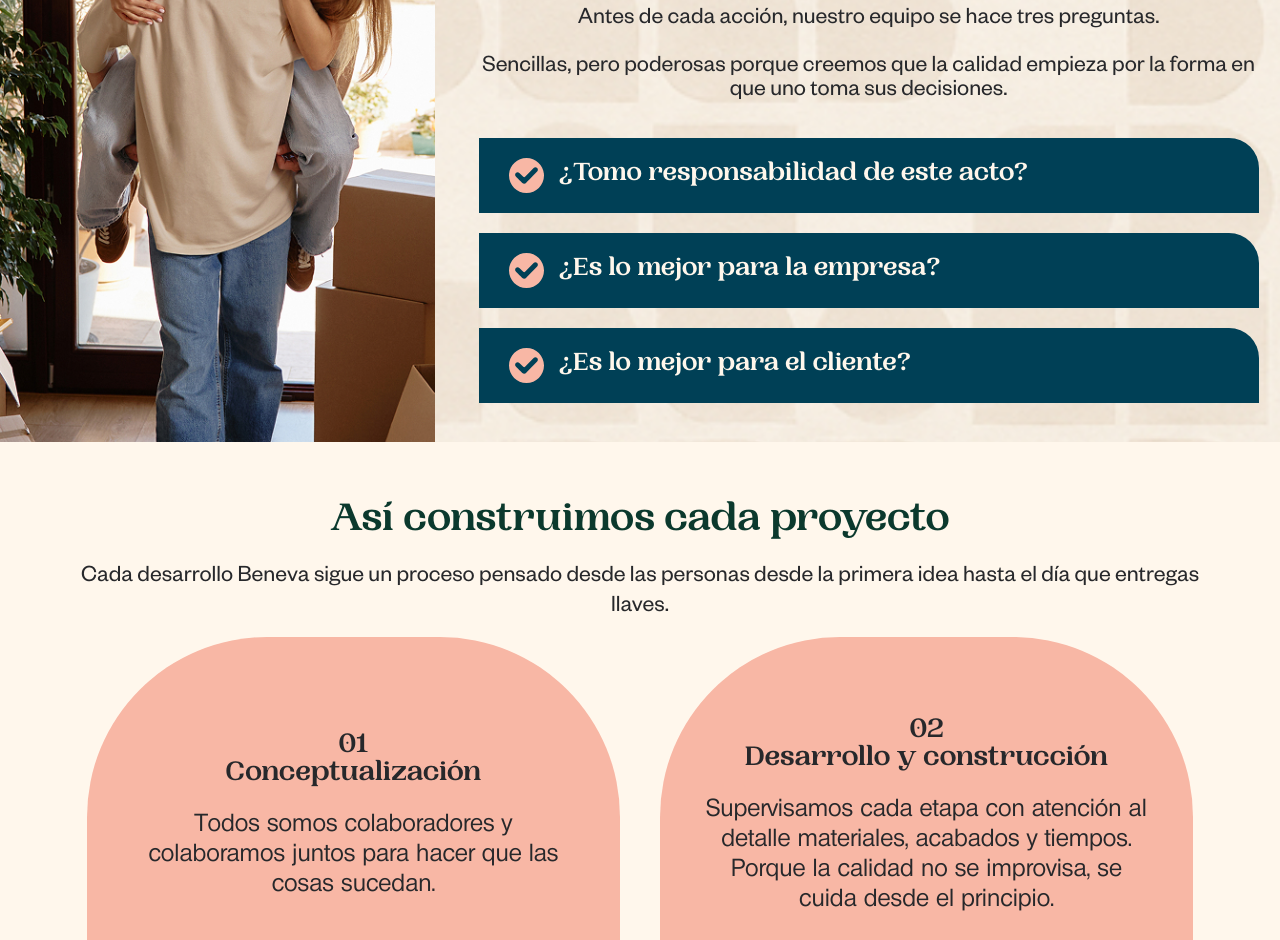
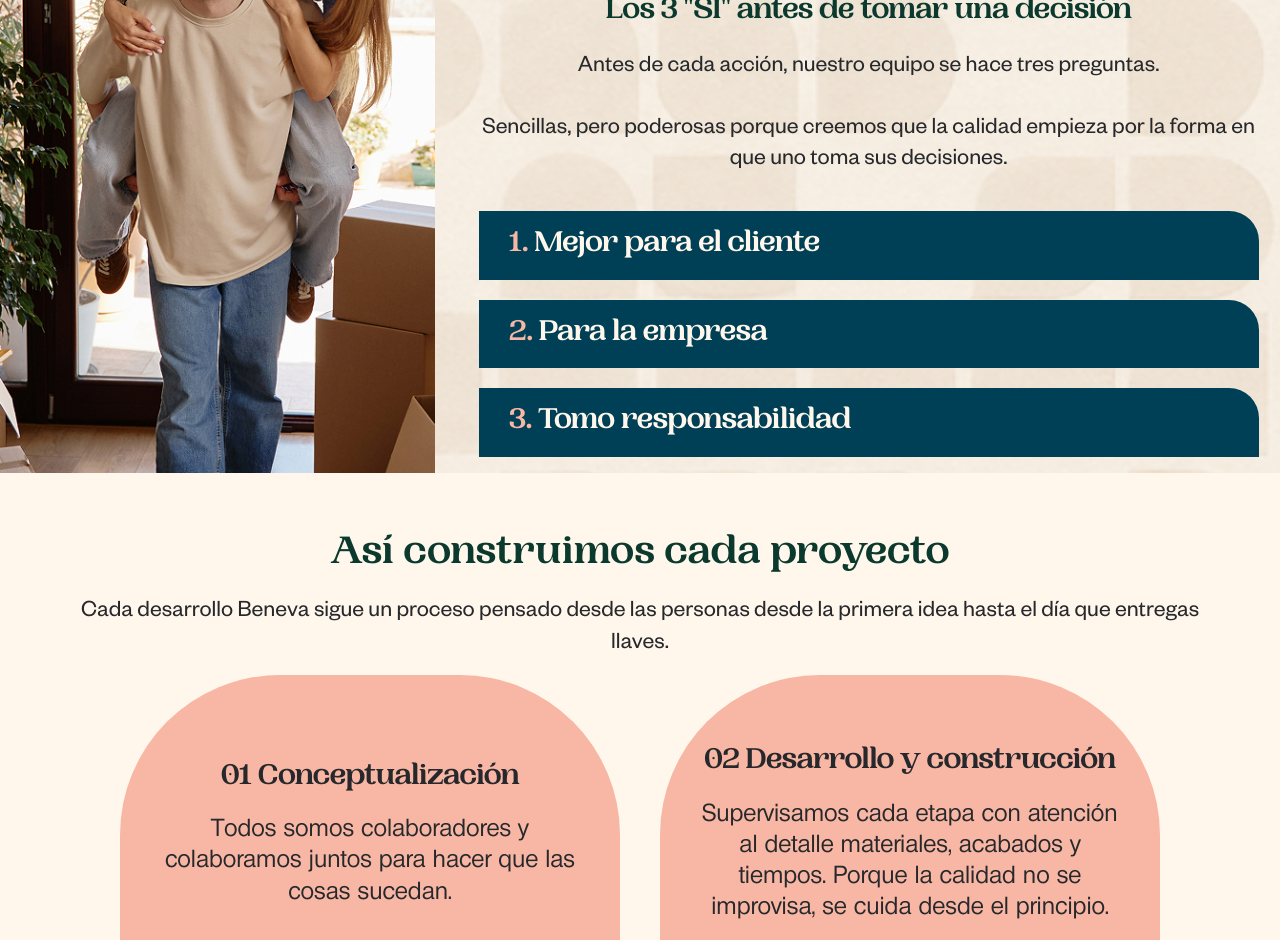
Before and after one commit to xperiencegroup/beneva-landing, a React (Vite) app: page / in a window 1280 px wide. Shown: the part 1860-2800 px from the top of the page. Built offline with nearby package versions, Linux system fonts and the light colour scheme; a web font is replaced by a local one.

Commit message:
Cambios en textos, tamaños, frases, tamaños de cuadros y eliminación de numeración

```diff
--- a/src/index.css
+++ b/src/index.css
@@ -51,14 +51,26 @@ body {
 }
 
 /* Medidas de textos */
+.title-xl {
+  @apply text-[35px] md:text-[45px] lg:text-[60px] leading-[110%];
+}
 .title {
-  @apply text-[26px] lg:text-[40px];
+  @apply text-[25px] md:text-[35px] lg:text-[40px] leading-[110%];
 }
 .subtitle {
-  @apply text-[20px] md:text-[28px];
+  @apply text-[20px] md:text-[25px] lg:text-[30px] leading-[95%] tracking-tight;
 }
 .paragraph {
-  @apply text-[18px] md:text-[24px];
+  @apply text-[20px] md:text-[22px] lg:text-[24px] leading-[130%];
+}
+.boton {
+  @apply text-[13px] md:text-[12px] lg:text-[17px];
+}
+.boton-label {
+  @apply text-[13px] md:text-[14px] lg:text-[16px];
+}
+.input {
+  @apply text-[13px] md:text-[18px];
 }
 
 /* ---------- Animaciones -------- */
--- a/src/pages/contacto/components/contacto-hero.jsx
+++ b/src/pages/contacto/components/contacto-hero.jsx
@@ -26,7 +26,7 @@ export default function ContactoHero() {
       </h2>
 
       <p className="animate-hero-2 relative z-10 max-w-[1160px] paragraph text-center leading-none text-verde-confianza">
-        Estamos aquí para ayudarte
+        Estamos para ayudarte
       </p>
     </div>
   );
--- a/src/pages/desarrollemos-juntos/components/desarrollemos-cta.jsx
+++ b/src/pages/desarrollemos-juntos/components/desarrollemos-cta.jsx
@@ -50,7 +50,7 @@ export default function DesarrollemosCta() {
           to={"/proyectos"}
           className="relative group text-[18px] md:text-button px-[24px] py-[15px] md:px-[clamp(11px,1.875vw,24px)] md:py-[clamp(7px,1.172vw,15px)] bg-celeste-bienestar text-center text-verde-confianza hover:bg-transparent hover:text-celeste-bienestar hover:cursor-pointer active:bg-verde-confianza active:font-bold active:text-beige-hogar transition-all"
         >
-          Ver proyecto
+          Ver proyectos
           <div className="absolute bottom-0 left-0 w-full h-0.5 bg-celeste-bienestar opacity-0 group-hover:opacity-100 group-active:opacity-0 transition-opacity ease-in" />
         </Link>
       </div>
--- a/src/pages/desarrollemos-juntos/components/desarrollemos-razones.jsx
+++ b/src/pages/desarrollemos-juntos/components/desarrollemos-razones.jsx
@@ -55,10 +55,9 @@ export default function DesarrollemosRazones() {
                 ? `${(index % 2) * 0.1 + Math.floor(index / 2) * 0.1 + 0.15}s`
                 : "0s",
             }}
-            className={`reveal-scale ${isVisible ? "is-visible" : ""} flex flex-col items-center justify-center text-center w-full w-[295px] max-md:h-[250px] max-md:max-w-[300px] md:max-w-[clamp(245px,41.641vw,533px)] h-[clamp(164px,27.813vw,356px)] bg-rosa-bienestar rounded-t-[100px] md:rounded-t-[160px] lg:rounded-t-[180px] px-[34px] py-[40px] md:p-[clamp(24px,3.125vw,40px)] gap-[20px] md:gap-[clamp(9px,1.563vw,20px)]`}
+            className={`reveal-scale ${isVisible ? "is-visible" : ""} flex flex-col items-center justify-center text-center w-full w-[295px] max-md:h-[317px] max-md:max-w-[300px] md:max-w-[clamp(245px,41.641vw,500px)] h-[clamp(164px,27.813vw,320px)] bg-rosa-bienestar rounded-t-[120px] lg:rounded-t-[160px] px-[34px] py-[40px] md:p-[clamp(24px,3.125vw,40px)] gap-[20px] md:gap-[clamp(9px,1.563vw,20px)]`}
           >
-            <h3 className="flex flex-col subtitle font-woodland text-gris-profundo font-bold leading-none">
-              <span>{step.number}</span>
+            <h3 className="subtitle font-woodland text-gris-profundo font-bold leading-none">
               <span>{step.title}</span>
             </h3>
 
--- a/src/pages/home/components/home-compromiso.jsx
+++ b/src/pages/home/components/home-compromiso.jsx
@@ -1,12 +1,11 @@
 import bgImage from "../../../assets/images/backgrounds/compromiso-bg.jpg";
 import mainImage from "../../../assets/images/sections/home/compromiso.jpg";
-import checkIcon from "../../../assets/icons/commons/checkIcon.svg";
 import { useInView } from "../../../hooks/useInView";
 
 const PREGUNTAS = [
-  { label: "¿Tomo responsabilidad de este acto?" },
-  { label: "¿Es lo mejor para la empresa?" },
-  { label: "¿Es lo mejor para el cliente?" },
+  { label: "Mejor para el cliente" },
+  { label: "Para la empresa" },
+  { label: "Tomo responsabilidad" },
 ];
 
 export default function HomeCompromiso() {
@@ -83,14 +82,10 @@ export default function HomeCompromiso() {
                         ? `${index * 0.1 + 0.15}s`
                         : "0s",
                     }}
-                    className={`reveal ${isVisible ? "is-visible" : ""} flex flex-col md:flex-row w-full px-[34px] py-[20px] md:pl-10 lg:pl-20 xl:pl-[30px] items-center rounded-tr-[20px] sm:rounded-tr-[30px] gap-[15px] md:gap-[clamp(5px,1.172vw,15px)] bg-azul-integro`}
+                    className={`reveal ${isVisible ? "is-visible" : ""} flex flex-col md:flex-row w-full px-[34px] py-[20px] md:pl-10 lg:pl-20 xl:pl-[30px] items-center rounded-tr-[20px] sm:rounded-tr-[30px]  bg-azul-integro`}
                   >
-                    <img
-                      src={checkIcon}
-                      alt="Ícono del contenedor"
-                      className="size-[35px] md:size-[clamp(14px,2.734vw,35px)] shrink-0"
-                    />
-                    <p className="text-[15px] text-beige-hogar font-woodland md:text-min font-bold text-center md:text-left leading-none">
+                    <p className="subtitle text-beige-hogar font-woodland md:text-min font-bold text-center md:text-left leading-none">
+                      <span className="text-rosa-bienestar">{index + 1}.</span>{" "}
                       {pregunta.label}
                     </p>
                   </div>
--- a/src/pages/home/components/home-construimos.jsx
+++ b/src/pages/home/components/home-construimos.jsx
@@ -54,11 +54,10 @@ export default function HomeConstruimos() {
                 ? `${(index % 2) * 0.1 + Math.floor(index / 2) * 0.1 + 0.15}s`
                 : "0s",
             }}
-            className={`reveal-scale ${isVisible ? "is-visible" : ""} flex flex-col items-center justify-center text-center w-full w-[295px] max-md:h-[317px] max-md:max-w-[300px] md:max-w-[clamp(245px,41.641vw,533px)] h-[clamp(164px,27.813vw,356px)] bg-rosa-bienestar rounded-t-[160px] lg:rounded-t-[180px] px-[34px] py-[40px] md:p-[clamp(24px,3.125vw,40px)] gap-[20px] md:gap-[clamp(9px,1.563vw,20px)]`}
+            className={`reveal-scale ${isVisible ? "is-visible" : ""} flex flex-col items-center justify-center text-center w-full w-[295px] max-md:h-[317px] max-md:max-w-[300px] md:max-w-[clamp(245px,41.641vw,500px)] h-[clamp(164px,27.813vw,320px)] bg-rosa-bienestar rounded-t-[120px] lg:rounded-t-[160px] px-[34px] py-[40px] md:p-[clamp(24px,3.125vw,40px)] gap-[20px] md:gap-[clamp(9px,1.563vw,20px)]`}
           >
-            <h3 className="flex flex-col subtitle font-woodland text-gris-profundo font-bold leading-none">
-              <span>{step.number}</span>
-              <span>{step.title}</span>
+            <h3 className="subtitle font-woodland text-gris-profundo font-bold leading-none">
+              <span>{step.number}</span> <span>{step.title}</span>
             </h3>
 
             <p className="paragraph leading-tight text-gris-profundo font-basic-sans font-light leading-none">
--- a/src/pages/home/components/home-cta.jsx
+++ b/src/pages/home/components/home-cta.jsx
@@ -50,7 +50,7 @@ export default function HomeCta() {
           to={"/proyectos"}
           className="relative group text-[18px] md:text-button px-[24px] py-[15px] md:px-[clamp(11px,1.875vw,24px)] md:py-[clamp(7px,1.172vw,15px)] bg-celeste-bienestar text-center text-verde-confianza hover:bg-transparent hover:text-celeste-bienestar hover:cursor-pointer active:bg-verde-confianza active:font-bold active:text-beige-hogar transition-all"
         >
-          Ver proyecto
+          Ver proyectos
           <div className="absolute bottom-0 left-0 w-full h-0.5 bg-celeste-bienestar opacity-0 group-hover:opacity-100 group-active:opacity-0 transition-opacity ease-in" />
         </Link>
       </div>
--- a/src/pages/home/components/home-patrimonio.jsx
+++ b/src/pages/home/components/home-patrimonio.jsx
@@ -60,7 +60,7 @@ export default function HomePatrimonio() {
                   to={"/proyectos"}
                   className="relative group text-[14px] md:text-button px-[24px] py-[15px] md:px-[clamp(11px,1.875vw,24px)] md:py-[clamp(7px,1.172vw,15px)] bg-celeste-bienestar hover:bg-transparent text-verde-confianza hover:text-celeste-bienestar active:text-beige-hogar active:font-bold active:bg-transparent hover:cursor-pointer"
                 >
-                  Ver proyecto
+                  Ver proyectos
                   <div className="absolute bottom-0 left-0 w-full h-0.5 bg-celeste-bienestar opacity-0 group-hover:opacity-100 group-active:opacity-0 transition-opacity ease-in" />
                 </Link>
               </div>
--- a/src/pages/quienes-somos/components/quienes-somos-cta.jsx
+++ b/src/pages/quienes-somos/components/quienes-somos-cta.jsx
@@ -62,7 +62,7 @@ export default function QuienesSomosCta() {
           to={"/proyectos"}
           className="relative group text-[18px] md:text-button px-[24px] py-[15px] md:px-[clamp(11px,1.875vw,24px)] md:py-[clamp(7px,1.172vw,15px)] bg-celeste-bienestar text-center text-verde-confianza hover:bg-transparent hover:text-celeste-bienestar hover:cursor-pointer active:bg-verde-confianza active:font-bold active:text-beige-hogar transition-all"
         >
-          Ver proyecto
+          Ver proyectos
           <div className="absolute bottom-0 left-0 w-full h-0.5 bg-celeste-bienestar opacity-0 group-hover:opacity-100 group-active:opacity-0 transition-opacity ease-in" />
         </Link>
       </div>
--- a/src/pages/quienes-somos/components/quienes-somos-nos-mueve.jsx
+++ b/src/pages/quienes-somos/components/quienes-somos-nos-mueve.jsx
@@ -49,7 +49,11 @@ export default function QuienesSomosNosMueve() {
                 Lo que nos mueve
               </h3>
               <p className="paragraph text-center leading-[110%] text-gris-profundo max-w-[295px] md:max-w-[500px] lg:max-w-[760px]">
-                El nombre lo dice todo: Beneva significa buen vivir.
+                El nombre lo dice todo:
+                <br />
+                <span className="font-bold font-woodland">
+                  Beneva significa buen vivir.
+                </span>
                 <br />
                 <br />Y esa idea es la brújula que guía cada decisión que
                 tomamos desde cómo diseñamos un espacio hasta cómo tratamos a
--- a/src/pages/quienes-somos/components/quienes-somos-valores.jsx
+++ b/src/pages/quienes-somos/components/quienes-somos-valores.jsx
@@ -54,10 +54,9 @@ export default function QuienesSomosValores() {
                 ? `${(index % 2) * 0.1 + Math.floor(index / 2) * 0.1 + 0.15}s`
                 : "0s",
             }}
-            className={`reveal-scale ${isVisible ? "is-visible" : ""} flex flex-col items-center justify-center text-center w-full w-[295px] max-md:h-[230px] max-md:max-w-[300px] md:max-w-[clamp(245px,41.641vw,533px)] h-[clamp(164px,27.813vw,356px)] bg-rosa-bienestar rounded-t-[100px] md:rounded-t-[160px] lg:rounded-t-[180px] px-[34px] py-[40px] md:p-[clamp(24px,3.125vw,40px)] gap-[20px] md:gap-[clamp(9px,1.563vw,20px)]`}
+            className={`reveal-scale ${isVisible ? "is-visible" : ""} flex flex-col items-center justify-center text-center w-full w-[295px] max-md:h-[317px] max-md:max-w-[300px] md:max-w-[clamp(245px,41.641vw,500px)] h-[clamp(164px,27.813vw,320px)] bg-rosa-bienestar rounded-t-[120px] lg:rounded-t-[160px] px-[34px] py-[40px] md:p-[clamp(24px,3.125vw,40px)] gap-[20px] md:gap-[clamp(9px,1.563vw,20px)]`}
           >
-            <h3 className="flex flex-col subtitle font-woodland text-gris-profundo font-bold leading-none">
-              <span>{step.number}</span>
+            <h3 className="subtitle font-woodland text-gris-profundo font-bold leading-none">
               <span>{step.title}</span>
             </h3>
 
```
